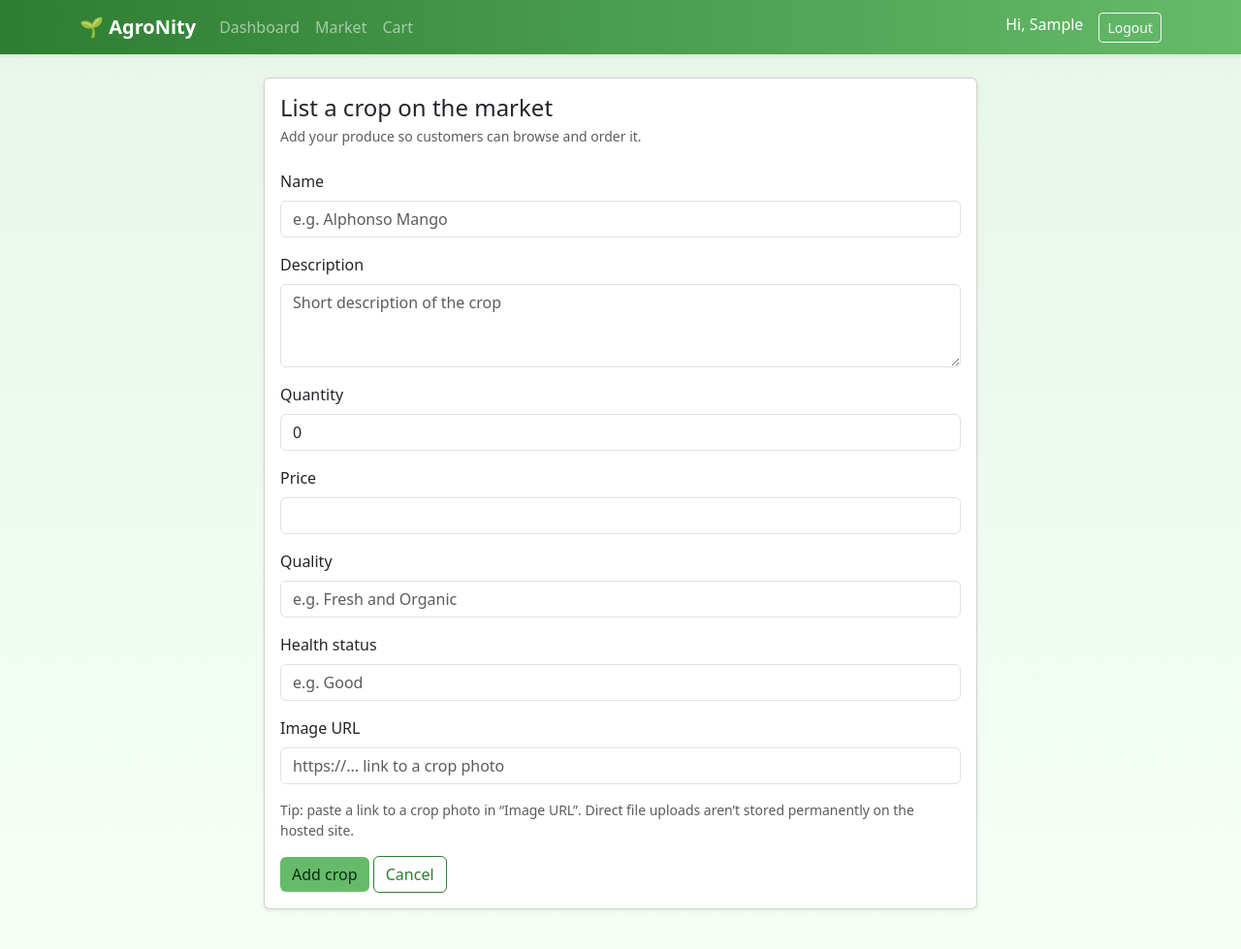
After one commit to akhilabodepudi/AgroNity, a Django app: page /crops/add/ in a window 1280 px wide. The commit adds this page. Shown: the top 979 px of the page at 97% size. Run offline with Django 5.2, Linux system fonts and the light colour scheme; the visitor is signed in with stand-in values (Sample User, id 1).

Commit message:
Add front-end "Add crop" feature for farmers
- New CropForm + add_crop view (login required; farmers/admins/staff only)
- Route /crops/add/ and an add_crop.html form template
- "Add crop" button on the market page and dashboard for eligible users
- Market cards now fall back to image_url when no uploaded image exists

Uses image_url (a photo link) instead of file upload so it works on
Vercel's read-only serverless filesystem. Crops persist in PostgreSQL.

```diff
--- /dev/null
+++ b/market/forms.py
@@ -0,0 +1,29 @@
+from django import forms
+
+from .models import Crop
+
+
+class CropForm(forms.ModelForm):
+    """Front-end form for farmers to list a crop on the market.
+
+    Uses ``image_url`` (a link to a photo) rather than a file upload, because
+    Vercel's serverless filesystem is read-only, so uploaded files can't be
+    saved there. To support real uploads, enable Cloudinary (see settings.py).
+    """
+
+    class Meta:
+        model = Crop
+        fields = ['name', 'description', 'quantity', 'price', 'quality', 'health_status', 'image_url']
+        labels = {
+            'image_url': 'Image URL',
+            'health_status': 'Health status',
+        }
+        widgets = {
+            'name': forms.TextInput(attrs={'class': 'form-control', 'placeholder': 'e.g. Alphonso Mango'}),
+            'description': forms.Textarea(attrs={'class': 'form-control', 'rows': 3, 'placeholder': 'Short description of the crop'}),
+            'quantity': forms.NumberInput(attrs={'class': 'form-control', 'min': 0}),
+            'price': forms.NumberInput(attrs={'class': 'form-control', 'min': 0, 'step': '0.01'}),
+            'quality': forms.TextInput(attrs={'class': 'form-control', 'placeholder': 'e.g. Fresh and Organic'}),
+            'health_status': forms.TextInput(attrs={'class': 'form-control', 'placeholder': 'e.g. Good'}),
+            'image_url': forms.URLInput(attrs={'class': 'form-control', 'placeholder': 'https://... link to a crop photo'}),
+        }
--- a/market/urls.py
+++ b/market/urls.py
@@ -8,6 +8,7 @@ urlpatterns = [
     # path('market/', include('market.urls')),
     path('cart/', views.cart_view, name='cart'),
     path('checkout/', views.checkout, name='checkout'),
+    path('crops/add/', views.add_crop, name='add_crop'),
     path('add/<int:crop_id>/', views.add_to_cart, name='add_to_cart'),
 
     path('recommendation/', views.recommendation, name='recommendation'),
--- a/market/views.py
+++ b/market/views.py
@@ -2,10 +2,19 @@
 
 from django.shortcuts import render, redirect, get_object_or_404
 from django.contrib.auth.decorators import login_required
+from django.contrib import messages
 from django.views.decorators.http import require_POST
 from django.http import JsonResponse
 
 from .models import Crop, CartItem
+from .forms import CropForm
+
+
+def _can_manage_crops(user):
+    """Farmers, admins, and staff/superusers may list crops."""
+    return user.is_authenticated and (
+        user.is_staff or getattr(user, 'role', None) in ('farmer', 'admin')
+    )
 
 import joblib
 import numpy as np
@@ -66,7 +75,31 @@ def profit_loss(request):
 
 def market_list(request):
     crops = Crop.objects.order_by('-created_at')[:20]
-    return render(request, 'market/list.html', {'crops': crops})
+    return render(request, 'market/list.html', {
+        'crops': crops,
+        'can_add': _can_manage_crops(request.user),
+    })
+
+
+@login_required(login_url='login')
+def add_crop(request):
+    """Let a logged-in farmer/admin list a new crop on the market."""
+    if not _can_manage_crops(request.user):
+        messages.error(request, "Only farmers can add crops to the market.")
+        return redirect('market')
+
+    if request.method == 'POST':
+        form = CropForm(request.POST)
+        if form.is_valid():
+            crop = form.save(commit=False)
+            crop.farmer = request.user
+            crop.save()
+            messages.success(request, f"'{crop.name}' has been listed on the market.")
+            return redirect('market')
+    else:
+        form = CropForm()
+
+    return render(request, 'market/add_crop.html', {'form': form})
 
 
 @require_POST
--- a/templates/dashboard.html
+++ b/templates/dashboard.html
@@ -43,5 +43,8 @@
 
 <h3 class="h5">Quick links</h3>
 <a class="btn btn-agro me-2" href="/market/">Open Market</a>
-<a class="btn btn-outline-agro" href="/cart/">Open Cart</a>
+<a class="btn btn-outline-agro me-2" href="/cart/">Open Cart</a>
+{% if user.is_staff or user.role == 'farmer' or user.role == 'admin' %}
+  <a class="btn btn-outline-agro" href="{% url 'add_crop' %}">+ Add crop</a>
+{% endif %}
 {% endblock %}
--- /dev/null
+++ b/templates/market/add_crop.html
@@ -0,0 +1,39 @@
+{% extends "base.html" %}
+{% block title %}Add Crop{% endblock %}
+{% block content %}
+<div class="row justify-content-center">
+  <div class="col-lg-8">
+    <div class="card shadow-sm">
+      <div class="card-body">
+        <h2 class="h4 mb-1">List a crop on the market</h2>
+        <p class="text-muted small mb-4">Add your produce so customers can browse and order it.</p>
+
+        <form method="post" novalidate>
+          {% csrf_token %}
+
+          {% if form.non_field_errors %}
+            <div class="alert alert-danger">{{ form.non_field_errors }}</div>
+          {% endif %}
+
+          {% for field in form %}
+            <div class="mb-3">
+              <label class="form-label" for="{{ field.id_for_label }}">{{ field.label }}</label>
+              {{ field }}
+              {% if field.help_text %}<div class="form-text">{{ field.help_text }}</div>{% endif %}
+              {% for error in field.errors %}<div class="text-danger small">{{ error }}</div>{% endfor %}
+            </div>
+          {% endfor %}
+
+          <div class="form-text mb-3">
+            Tip: paste a link to a crop photo in “Image URL”. Direct file uploads aren’t stored
+            permanently on the hosted site.
+          </div>
+
+          <button type="submit" class="btn btn-agro">Add crop</button>
+          <a href="{% url 'market' %}" class="btn btn-outline-agro">Cancel</a>
+        </form>
+      </div>
+    </div>
+  </div>
+</div>
+{% endblock %}
```
Also changed, not shown: templates/market/list.html (+8 -1 lines).
